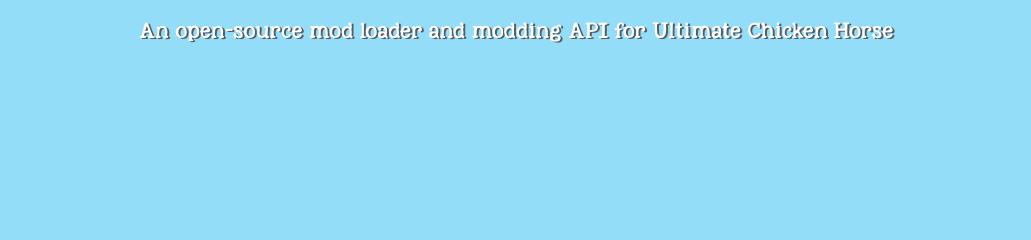
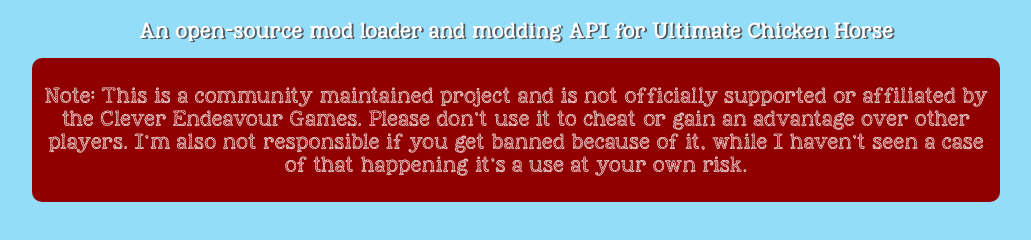
Before and after one commit to UltimateModLoader/UltimateModLoader.github.io, a plain HTML site: page index.html in a window 1280 px wide. Shown: the part 70-310 px from the top of the page, without its empty margins (124-1155 px from the left). Drawn offline with Linux system fonts and the light colour scheme.

Commit message:
Added warning

```diff
--- a/index.html
+++ b/index.html
@@ -13,6 +13,12 @@
 	<main>
 		<h1>Ultimate Mod Loader</h1>
 		<p>An open-source mod loader and modding API for Ultimate Chicken Horse</p>
+		<div class="warning-container">
+			<p class="warning">Note: This is a community maintained project and is not officially supported or
+				affiliated by the Clever Endeavour Games. Please don't use it to cheat or gain an advantage over other
+				players. I'm also not responsible if you get banned because of it, while I haven't seen a case of that
+				happening it's a use at your own risk.</p>
+		</div>
 	</main>
 </body>
 
--- a/style.css
+++ b/style.css
@@ -18,3 +18,16 @@
 main {
 	text-align: center;
 }
+
+.warning-container {
+	background: rgb(144, 0, 0);
+	width: 75%;
+	margin: 0 auto;
+	padding: 10px;
+	border-radius: 10px;
+}
+
+.warning {
+	text-shadow: none;
+	font-family: KgNextToMeSketched;
+}
```
